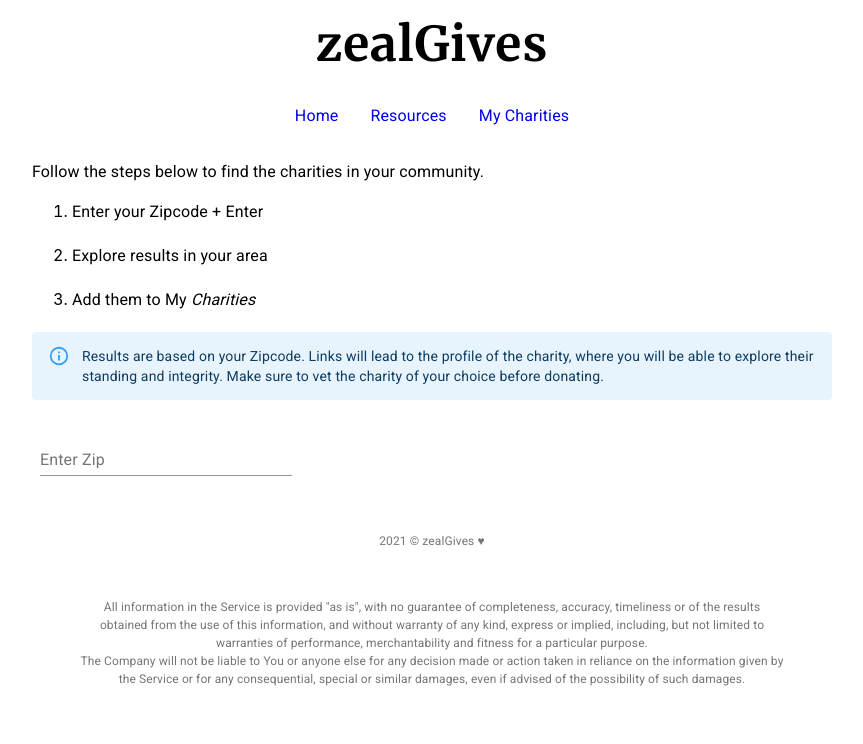
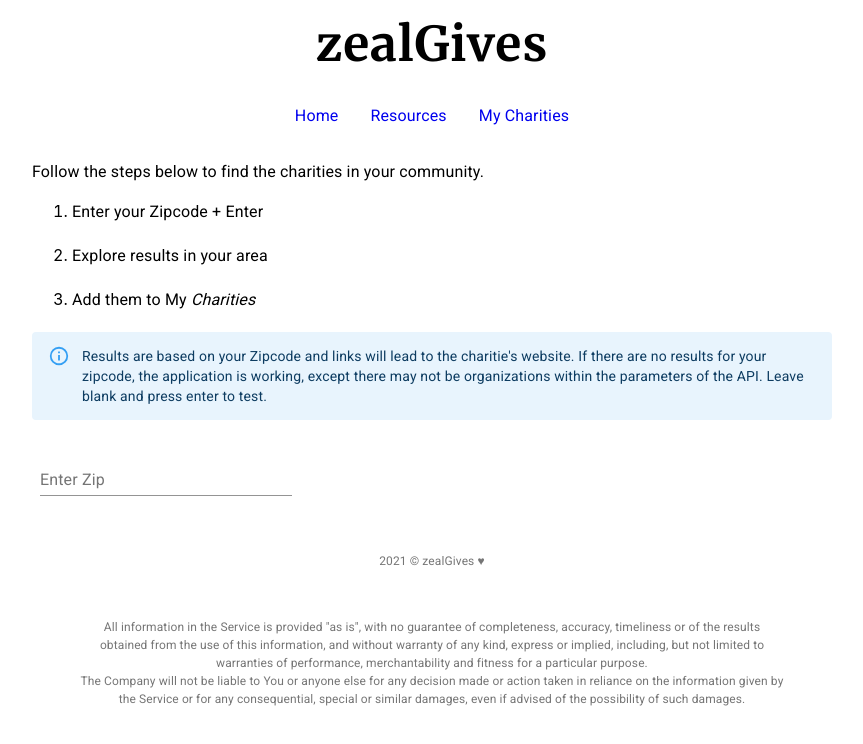
Before and after one commit to carlosabreuh/zeal, a React (Create React App) app: page /Resources in a window 1280 px wide. Shown: the top 744 px of the page, without its empty margins (208-1071 px from the left). Built offline with nearby package versions, Linux system fonts and the light colour scheme; the HTML template or start-up script is replaced by a standard one.

Commit message:
Update Alert.jsx

```diff
--- a/src/components/Alert.jsx
+++ b/src/components/Alert.jsx
@@ -4,7 +4,7 @@ import MaterialAlert from "@material-ui/lab/Alert";
 export default function Alert() {
   return (
     <MaterialAlert severity="info">
-      Results are based on your Zipcode.   Links will lead to the profile of the charity, where you will be able to explore their standing and integrity.  Make sure to vet the charity of your choice before donating.
+      Results are based on your Zipcode and links will lead to the charitie's website.  If there are no results for your zipcode, the application is working, except there may not be organizations within the parameters of the API.  Leave blank and press enter to test.
     </MaterialAlert>
   );
 }
```
